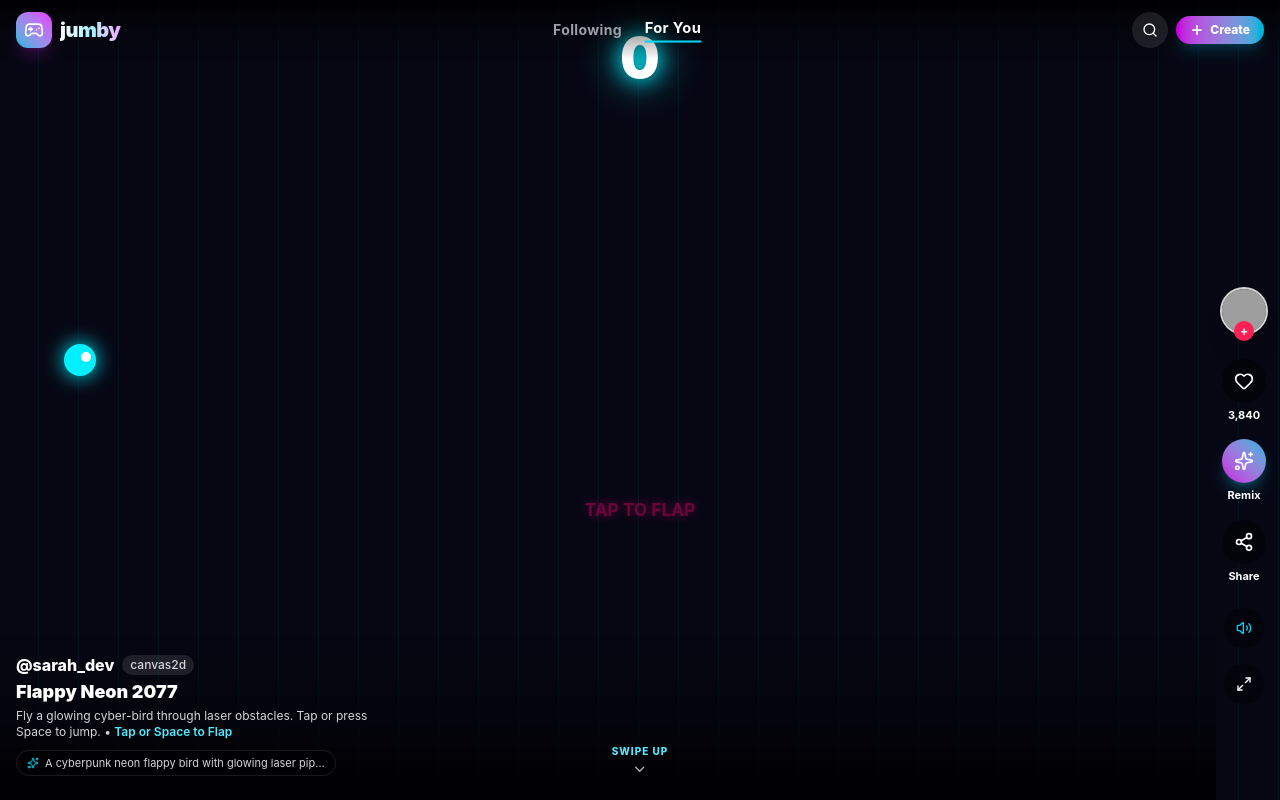
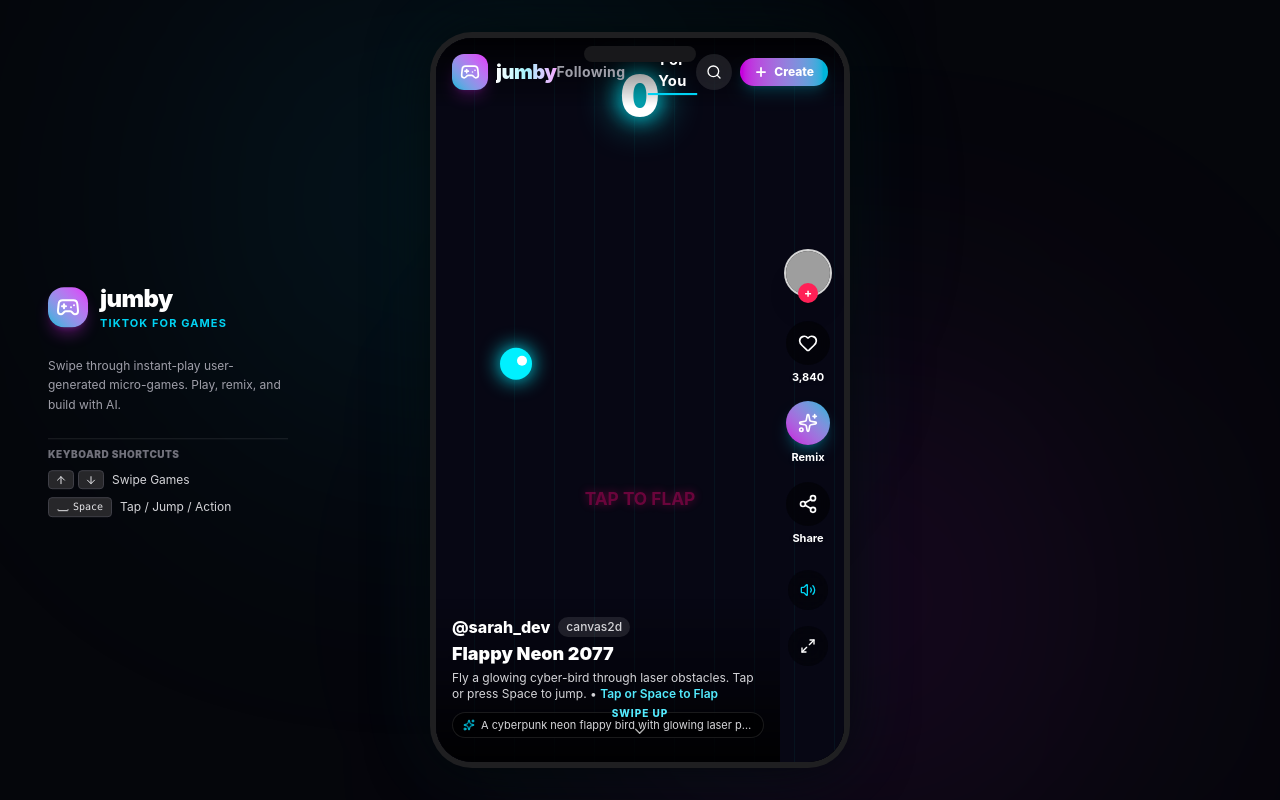
Before and after one commit to Ayushjain2205/jumby, a Next.js app: page /g/flappy-neon in a window 1280 px wide. Built offline with nearby package versions, Linux system fonts and the light colour scheme; no server answers; grey boxes are pictures that could not be loaded.

Commit message:
feat(ui): enforce centered mobile dimensions and frame on desktop

```diff
--- a/src/app/g/[slug]/page.tsx
+++ b/src/app/g/[slug]/page.tsx
@@ -2,6 +2,7 @@ import { Metadata } from 'next';
 import { notFound } from 'next/navigation';
 import { GameFeed } from '@/components/feed/GameFeed';
 import { AppHeader } from '@/components/layout/AppHeader';
+import { MobileShell } from '@/components/layout/MobileShell';
 import { SEED_GAMES } from '@/data/seed-games';
 
 interface GamePageProps {
@@ -64,9 +65,9 @@ export default async function GamePermalinkPage({ params }: GamePageProps) {
   ];
 
   return (
-    <main className="relative w-screen h-screen overflow-hidden bg-black">
+    <MobileShell>
       <AppHeader />
       <GameFeed games={orderedGames} initialSlug={slug} />
-    </main>
+    </MobileShell>
   );
 }
--- a/src/app/page.tsx
+++ b/src/app/page.tsx
@@ -1,12 +1,13 @@
 import { GameFeed } from '@/components/feed/GameFeed';
 import { AppHeader } from '@/components/layout/AppHeader';
+import { MobileShell } from '@/components/layout/MobileShell';
 import { SEED_GAMES } from '@/data/seed-games';
 
 export default function HomePage() {
   return (
-    <main className="relative w-screen h-screen overflow-hidden bg-black">
+    <MobileShell>
       <AppHeader />
       <GameFeed games={SEED_GAMES} />
-    </main>
+    </MobileShell>
   );
 }
--- a/src/components/feed/GameFeed.tsx
+++ b/src/components/feed/GameFeed.tsx
@@ -84,7 +84,7 @@ export function GameFeed({ games, initialSlug }: GameFeedProps) {
   };
 
   return (
-    <div className="relative w-screen h-screen overflow-hidden bg-black">
+    <div className="relative w-full h-full overflow-hidden bg-black">
       {/* Snap-scroll container */}
       <div
         ref={containerRef}
--- /dev/null
+++ b/src/components/layout/MobileShell.tsx
@@ -0,0 +1,71 @@
+'use client';
+
+import React from 'react';
+import { ArrowUp, ArrowDown, Space, Gamepad2 } from 'lucide-react';
+
+interface MobileShellProps {
+  children: React.ReactNode;
+}
+
+export function MobileShell({ children }: MobileShellProps) {
+  return (
+    <div className="relative w-screen h-screen overflow-hidden bg-[#05060b] flex items-center justify-center">
+      {/* Desktop Ambient Glow */}
+      <div className="absolute inset-0 pointer-events-none hidden md:block overflow-hidden">
+        <div className="absolute top-1/4 left-1/3 -translate-x-1/2 -translate-y-1/2 w-[500px] h-[500px] bg-cyan-500/10 rounded-full blur-[140px]" />
+        <div className="absolute bottom-1/4 right-1/3 translate-x-1/2 translate-y-1/2 w-[500px] h-[500px] bg-fuchsia-500/10 rounded-full blur-[140px]" />
+      </div>
+
+      {/* Desktop Left Side Info Banner */}
+      <div className="hidden lg:flex flex-col gap-6 absolute left-12 top-1/2 -translate-y-1/2 max-w-[240px] pointer-events-none select-none">
+        <div className="flex items-center gap-3">
+          <div className="w-10 h-10 rounded-2xl bg-gradient-to-tr from-cyan-500 to-fuchsia-500 flex items-center justify-center shadow-lg shadow-fuchsia-500/30">
+            <Gamepad2 className="w-6 h-6 text-white" />
+          </div>
+          <div>
+            <div className="font-black text-2xl tracking-tight text-white">jumby</div>
+            <div className="text-[11px] font-bold text-cyan-400 uppercase tracking-widest">TikTok for Games</div>
+          </div>
+        </div>
+
+        <p className="text-xs text-zinc-400 leading-relaxed">
+          Swipe through instant-play user-generated micro-games. Play, remix, and build with AI.
+        </p>
+
+        {/* Desktop Controls Guide */}
+        <div className="flex flex-col gap-2 pt-2 border-t border-white/10">
+          <div className="text-[10px] font-black uppercase tracking-wider text-zinc-500">Keyboard Shortcuts</div>
+          <div className="flex items-center gap-2 text-xs text-zinc-300">
+            <div className="flex gap-1">
+              <kbd className="px-1.5 py-0.5 rounded bg-zinc-800 border border-zinc-700 font-mono text-[10px] text-zinc-200">
+                <ArrowUp className="w-3 h-3 inline" />
+              </kbd>
+              <kbd className="px-1.5 py-0.5 rounded bg-zinc-800 border border-zinc-700 font-mono text-[10px] text-zinc-200">
+                <ArrowDown className="w-3 h-3 inline" />
+              </kbd>
+            </div>
+            <span>Swipe Games</span>
+          </div>
+
+          <div className="flex items-center gap-2 text-xs text-zinc-300">
+            <kbd className="px-2 py-0.5 rounded bg-zinc-800 border border-zinc-700 font-mono text-[10px] text-zinc-200 flex items-center gap-1">
+              <Space className="w-3 h-3" /> Space
+            </kbd>
+            <span>Tap / Jump / Action</span>
+          </div>
+        </div>
+      </div>
+
+      {/* Mobile Device Frame */}
+      <div className="relative w-full h-full md:w-[420px] md:h-[92vh] md:max-h-[860px] md:rounded-[42px] md:border-[6px] md:border-zinc-800/80 md:shadow-[0_0_60px_rgba(0,0,0,0.8),0_0_80px_rgba(0,240,255,0.08)] overflow-hidden bg-black flex flex-col z-10">
+        {/* Subtle Mobile Speaker Notch on Desktop */}
+        <div className="hidden md:block absolute top-2 left-1/2 -translate-x-1/2 w-28 h-4 bg-zinc-900 rounded-full z-50 pointer-events-none" />
+
+        {/* Inner Content (Feed + Header) */}
+        <div className="relative w-full h-full overflow-hidden">
+          {children}
+        </div>
+      </div>
+    </div>
+  );
+}
```
